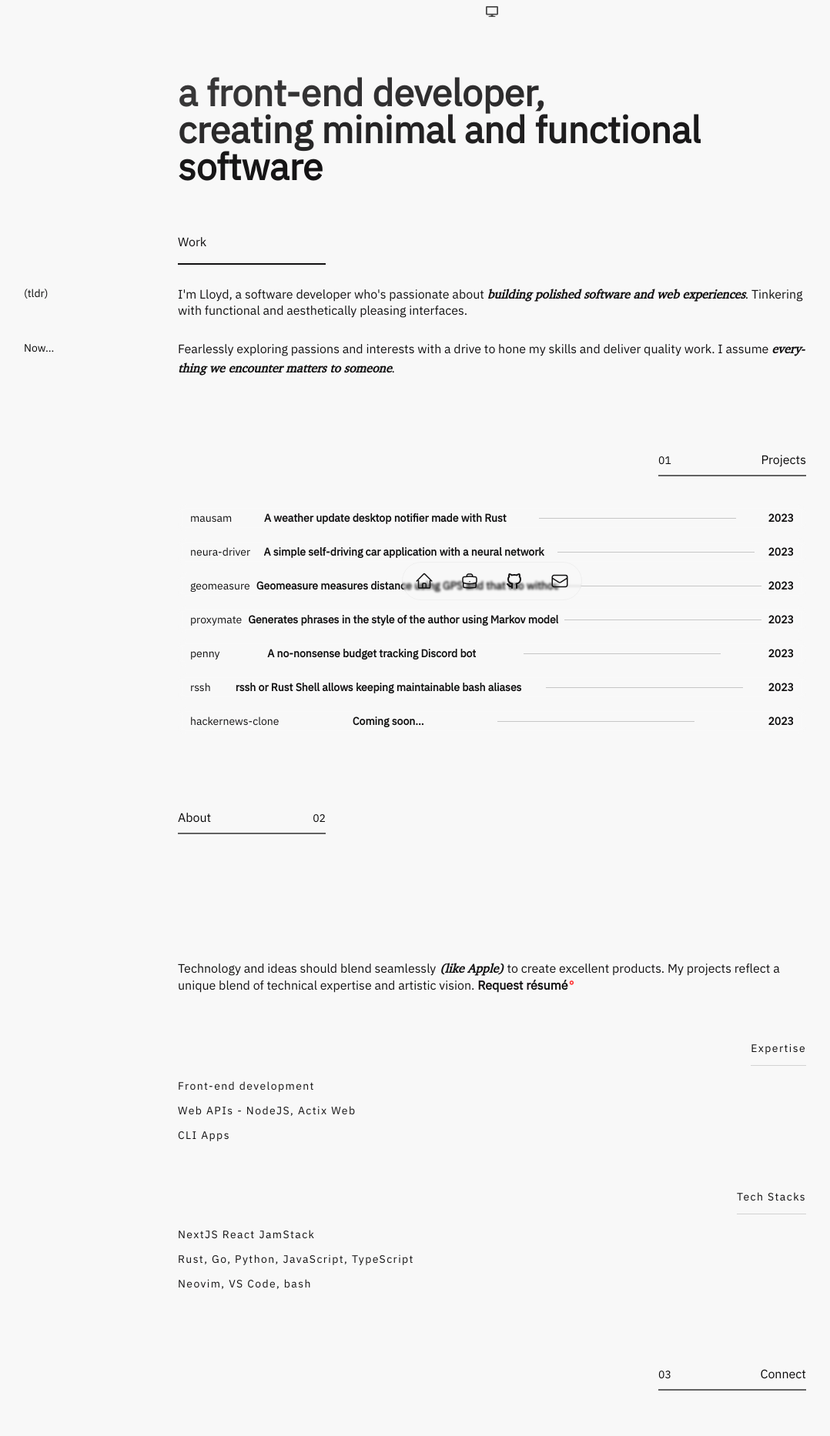
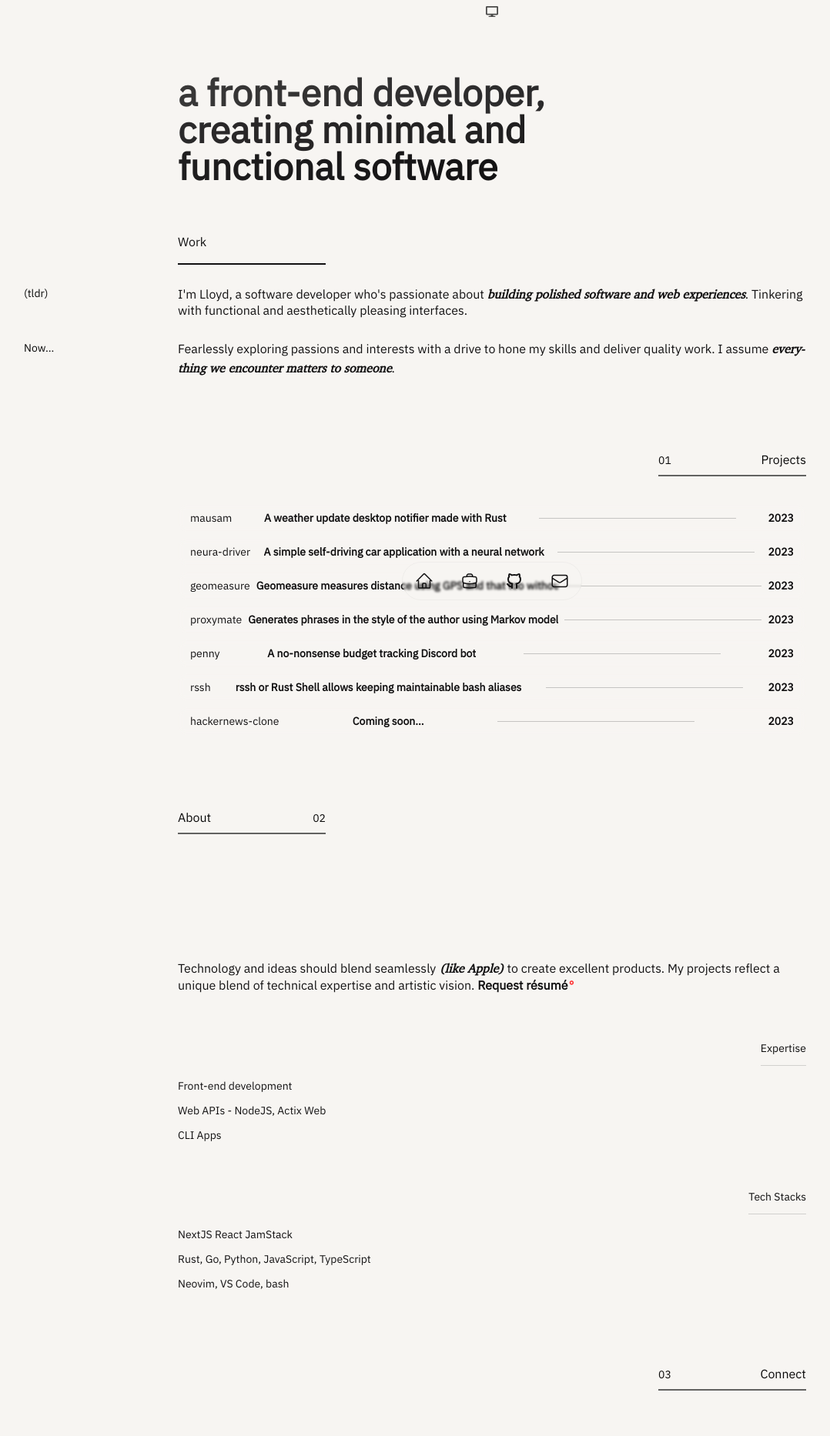
Before and after one commit to lloydlobo/lloydlobo.com, a Next.js app: page /work in a window 1280 px wide. Shown: the top 1866 px of the page at 77% size, without its empty margins (1-1079 px from the left). Built offline with nearby package versions, Linux system fonts and the light colour scheme.

Commit message:
style: set consistent h1 styling in markup

```diff
--- a/pages/index.tsx
+++ b/pages/index.tsx
@@ -33,7 +33,7 @@ export default function IndexPage() {
         <main className="">
           <Section>
             <article className="py-12">
-              <div className="text-2xl tracking-tight leading-9 lowercase w-full sm:max-w-[75vw] decoration-accent underline-offset-8 lg:max-w-[63vw] mx-auto font-medium gap-1">
+              <div className="text-xl md:text-2xl md:tracking-tight leading-7 md:leading-9 lowercase w-full sm:max-w-[75vw] lg:max-w-[63vw] mx-auto font-medium gap-1">
                 <Link
                   href="/about"
                   className="opacity-75 hover:underline no-underline hover:opacity-100"
--- a/pages/work.tsx
+++ b/pages/work.tsx
@@ -74,7 +74,7 @@ export default function WorkPage() {
             <article className="">
               <div className="">
                 <h1
-                  className={`text-3xl font-bold dark:text-primary backdrop-blur-[0px] hover:text-accent md:text-5xl`}
+                  className={`text-[7vw] font-bold dark:text-primary max-w-screen-md md:max-w-screen-xl backdrop-blur-[0px] hover:text-accent md:text-[4vw] lg:max-w-screen-sm leading-none lg:text-5xl`}
                 >
                   <span className="bg-clip-text text-transparent bg-gradient-to-r dark:from-primary/[70%] from-on-primary/[83%] to-on-primary/[99%] dark:to-primary backdrop-blur-[0px]">
                     a front-end developer,<br />creating minimal and functional software
@@ -178,7 +178,7 @@ export default function WorkPage() {
                   {PROJECTS.map(
                     ({ username, repo, tags, description, img }, index) => (
                       <a
-                        key={`$project-{repo}`}
+                        key={`project-${repo}-${index}`}
                         href="/"
                         className="rounded-xl after:hidden px-4 py-2 w-full 4xl:max-w-[60vw] mx-auto"
                       >
@@ -234,12 +234,12 @@ export default function WorkPage() {
                   </p>
                 </div>
 
-                <div className="ml-auto text-sm 4xl:w-[75vw] space-y-12 tracking-widest ">
+                <div className="ml-auto text-sm 4xl:w-[75vw] space-y-12">
                   <div className="lg:mt-12">
-                    <h3 className="mb-4 text-sm flex items-baseline justify-between place-self-end border-b-[1px] border-secondary/30 py-3 text-start font-normal brightness-75 dark:text-secondary ">
+                    <h3 className="mb-4 text-sm flex items-baseline justify-between place-self-end border-b-[1px] border-secondary/30 py-3 text-start font-normal brightness-75">
                       Expertise
                     </h3>
-                    <ul className={`dark:text-secondary space-y-3`}>
+                    <ul className={`space-y-3`}>
                       <li className="">Front-end development</li>
                       <li className="">Web APIs - NodeJS, Actix Web</li>
                       <li className="">CLI Apps</li>
@@ -250,7 +250,7 @@ export default function WorkPage() {
                     <h3 className="mb-4 text-sm brightness-75 flex items-baseline justify-between place-self-end border-b-[1px] border-secondary/30 py-3 text-start font-normal">
                       Tech Stacks
                     </h3>
-                    <ul className={`dark:text-secondary space-y-3`}>
+                    <ul className={`space-y-3`}>
                       <li className="">NextJS React JamStack</li>
                       <li className="">
                         Rust, Go, Python, JavaScript, TypeScript
--- a/styles/globals.css
+++ b/styles/globals.css
@@ -52,7 +52,7 @@ body {
   /* Line spacing should be 120–145% of the point size. */
   line-height: 1.45; /* 1.2 - 1.45 */
 
-  @apply font-sans tracking-normal text-on-primary bg-gray1 dark:text-secondary dark:bg-on-primary;
+  @apply font-sans tracking-normal text-on-primary bg-gray0 dark:text-secondary dark:bg-on-primary;
 }
 
 main {
--- a/tailwind.config.js
+++ b/tailwind.config.js
@@ -23,6 +23,7 @@ module.exports = {
       current: "currentColor",
       white: "#ffffff",
       black: "#000000",
+      gray0: "#f7f5f2",
       gray1: "#f8f8f8",
       gray2: "#dbe1e8",
       gray3: "#b2becd",
@@ -46,19 +47,14 @@ module.exports = {
         serif: ["var(--font-charter)", ...fontFamily.serif],
       },
       colors: {
-        // primary: "#f3c77c",
-        // primary: "#fff",
         primary: "#d4d4d4",
         secondary: "#a3a3a3",
-        // secondary: "#e7cfb1",
-        // secondary: "#d4d4d4",
         tertiary: "#f2f2f2",
         accent: "#f6ac9f",
         "on-primary": "#111011",
-        // "on-primary": "#0f0d0d",
         "on-secondary": "#151414",
         "on-tertiary": "#1c1c1c",
-      },
+      }, // primary: "#f3c77c", primary: "#fff", secondary: "#e7cfb1", secondary: "#d4d4d4", "on-primary": "#0f0d0d",
       boxShadow: {
         "3xl": "0 5px 20px rgb(0 0 0 / 30%)",
         "4xl": "0 5px 20px rgb(0 0 0 / 90%)",
```
